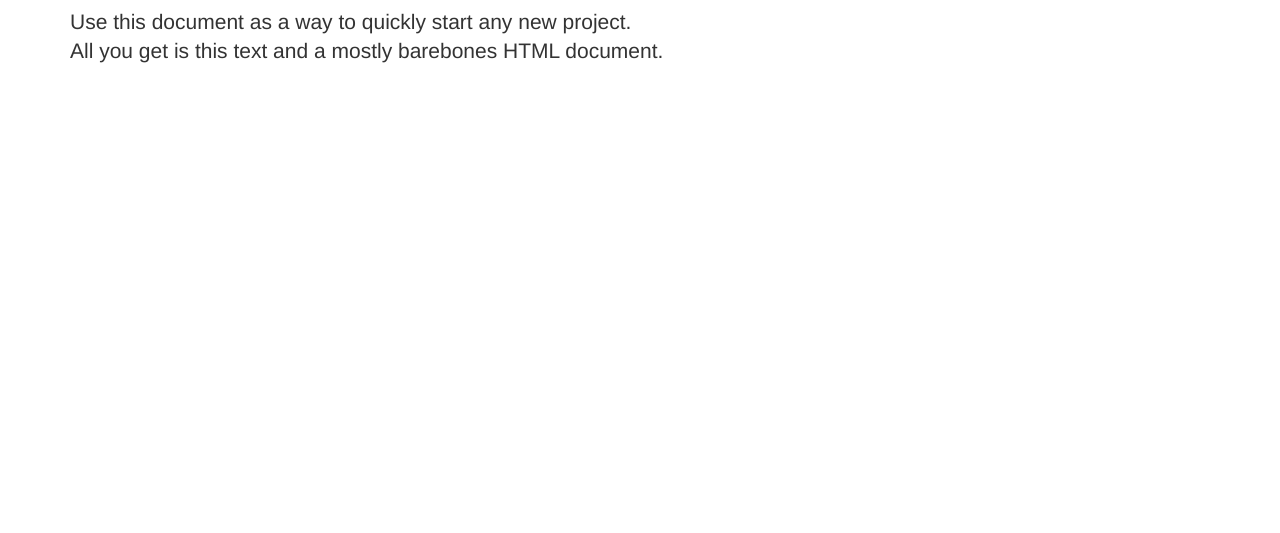
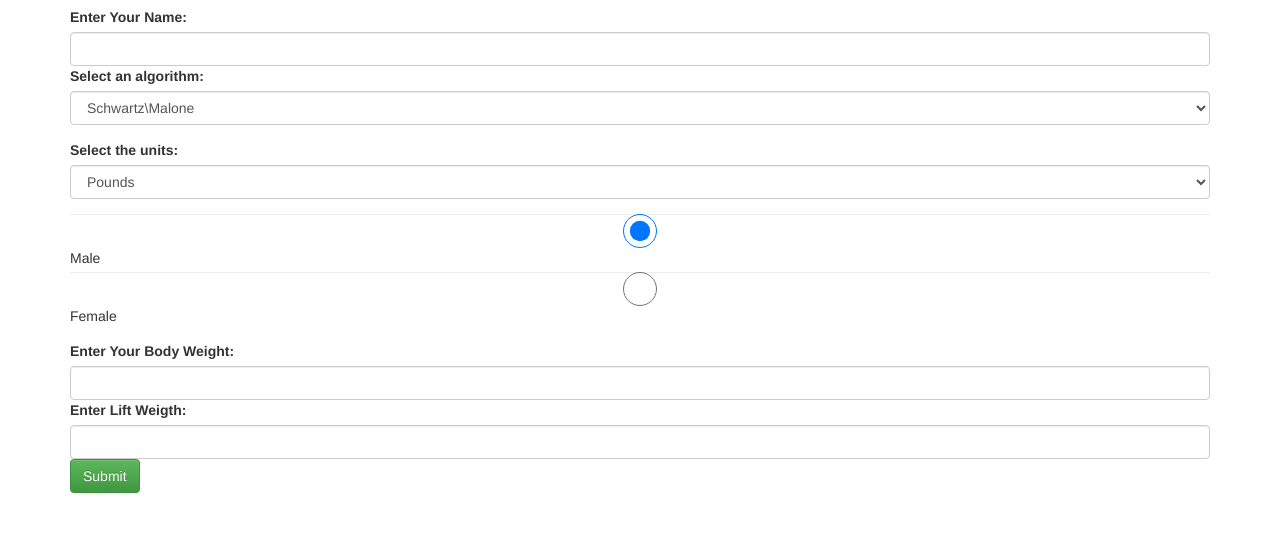
Before and after one commit to dalealleshouse/RelativeStrengthCalculator-FrontEnd, a website: page RelativeStrengthCalculator-FrontEnd/index.html in a window 1280 px wide. Shown: the part 63-596 px from the top of the page. Drawn offline with nearby package versions, Linux system fonts and the light colour scheme.

Commit message:
Add initial form

```diff
--- a/RelativeStrengthCalculator-FrontEnd/index.html
+++ b/RelativeStrengthCalculator-FrontEnd/index.html
@@ -1,4 +1,5 @@
 <!DOCTYPE html>
+<head>
 <title>Relative Strength Calculator</title>
 
 <!-- Bootstrap core CSS -->
@@ -20,10 +21,67 @@
 
     <div class="container">
 
-        <div class="starter-template">
+
             <h1>Relative Strength Calculator</h1>
-            <p class="lead">Use this document as a way to quickly start any new project.<br> All you get is this text and a mostly barebones HTML document.</p>
-        </div>
+
+            <form role="form">
+                <div class="form-group">
+                    <!--<div class="col-xs-3">-->
+                        <label for="txtName">Enter Your Name:</label>
+                    <input type="text" class="form-control col-xs-3" name="txtName" id="txtName">
+                    <!--</div>-->
+
+                </div>
+                <div class="form-group">
+
+                    <label for="selAlgorithm">Select an algorithm:</label>
+                    <select class="form-control" id="selAlgorithm">
+                        <option value="1">Schwartz\Malone</option>
+                        <option value="2">Wilks </option>
+                    </select>
+
+                </div>
+                <div class="form-group">
+
+                    <label for="selUnits">Select the units:</label>
+                    <select class="form-control" id="selUnits">
+                        <option value="1">Pounds</option>
+                        <option value="2">Kilograms</option>
+                    </select>
+
+                </div>
+                <div class="form-group">
+
+                    <input class="form-control" type="radio" name="radSex" value="1" checked>Male
+                    <br>
+                    <input class="form-control" type="radio" name="radSex" value="2">Female
+
+                    <!--<label for="selSex">Select a sex:</label>
+                    <select class="form-control" id="selSex">
+                        <option value="1">Male</option>
+                        <option value="2">Female</option>
+                    </select>-->
+
+                </div>
+
+                <div class="form-group">
+                    <!--<div class="col-xs-3">-->
+                    <label for="txtBodyWeight">Enter Your Body Weight:</label>
+                    <input type="text" class="form-control col-xs-3" name="txtBodyWeight" id="txtBodyWeight">
+                    <!--</div>-->
+
+                </div>
+                <div class="form-group">
+                    <!--<div class="col-xs-3">-->
+                    <label for="txtLiftWeight">Enter Lift Weigth:</label>
+                    <input type="text" class="form-control col-xs-3" name="txtLiftWeight" id="txtLiftWeight">
+                    <!--</div>-->
+
+                </div>
+                <button type="button" class="btn btn-success" onclick="myFunction()">Submit</button>
+
+            </form>
+
 
     </div><!-- /.container -->
     <!-- Bootstrap core JavaScript
@@ -31,6 +89,22 @@
     <!-- Placed at the end of the document so the pages load faster -->
     <script src="https://ajax.googleapis.com/ajax/libs/jquery/1.11.2/jquery.min.js"></script>
     <script src="bower_components/bootstrap/dist/js/bootstrap.min.js"></script>
+    <script>
+
+            function myFunction() {
+
+                alert($("#txtName").val());
+                alert($("#selAlgorithm").val());
+                alert($("#selUnits").val());
+                alert($("input:radio[name=radSex]:checked").val());
+                alert($("#txtBodyWeight").val());
+                alert($("#txtLiftWeight").val());
+            }
+
+
+    </script>
+
+    <div id="bubble-graph"></div>
 
 </body>
 </html>
```
